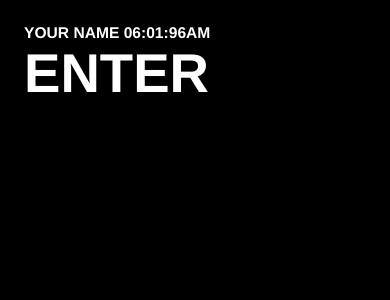
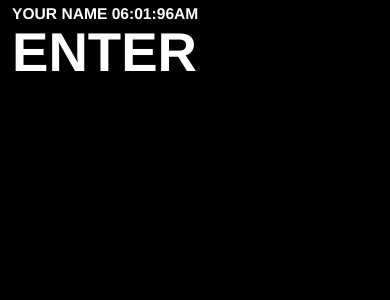
Before and after one commit to userdigitaldevil/website, a Next.js app: page / in a window 390 px wide. Shown: the top 300 px of the page. Built offline with nearby package versions, Linux system fonts and the light colour scheme; no server answers; the database is empty.

Commit message:
fix: mobile landing page - minimal side margins, tight gap between image and text

```diff
--- a/src/app/globals.css
+++ b/src/app/globals.css
@@ -519,6 +519,7 @@ img, video { display: block; max-width: 100%; }
   .splash-image-area {
     width: 100%;
     flex-shrink: 0;
+    padding: 0 6px;
   }
 
   .splash-image-inner {
@@ -547,9 +548,9 @@ img, video { display: block; max-width: 100%; }
     flex-direction: column;
     justify-content: flex-end;
     align-items: flex-start;
-    padding: 1.5rem 1.5rem 2rem;
+    padding: 0.3rem 0.75rem 2rem;
     height: auto;
-    gap: 0.4rem;
+    gap: 0.3rem;
     background: none;
   }
 
```
